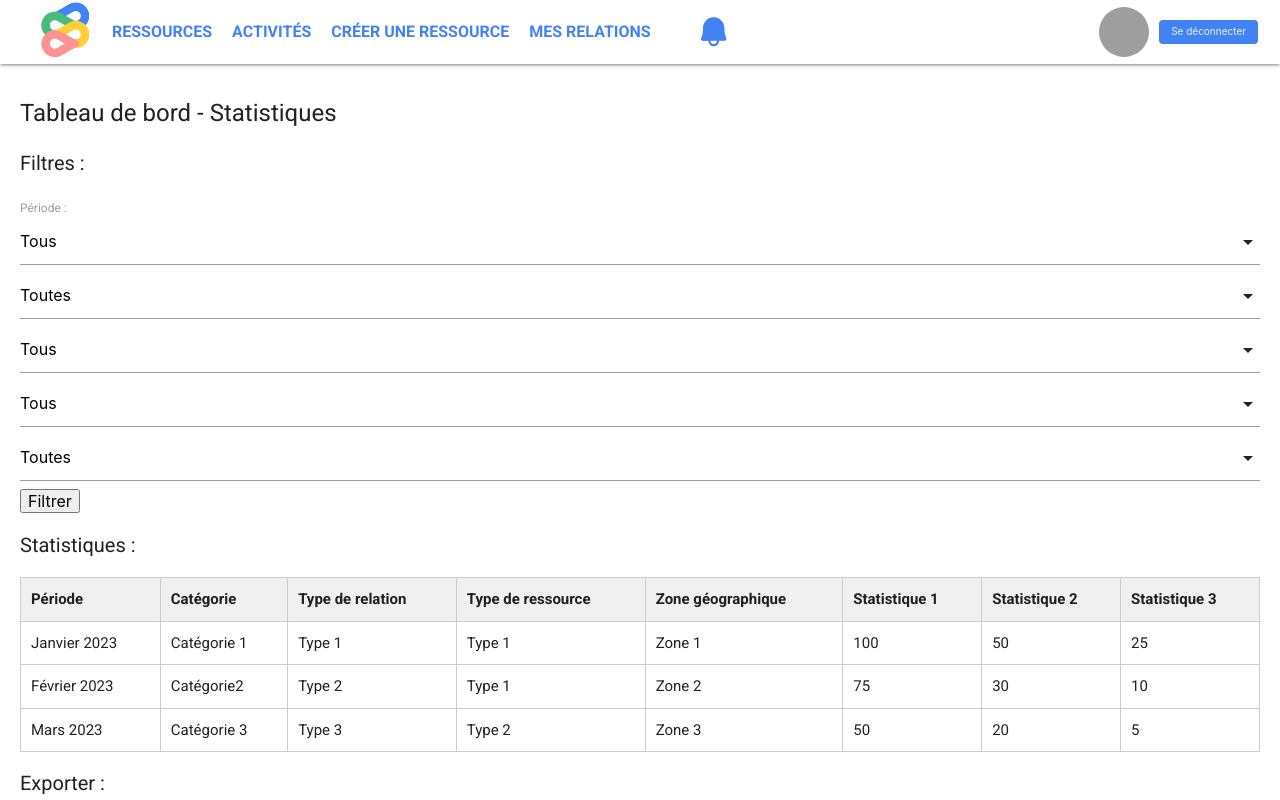
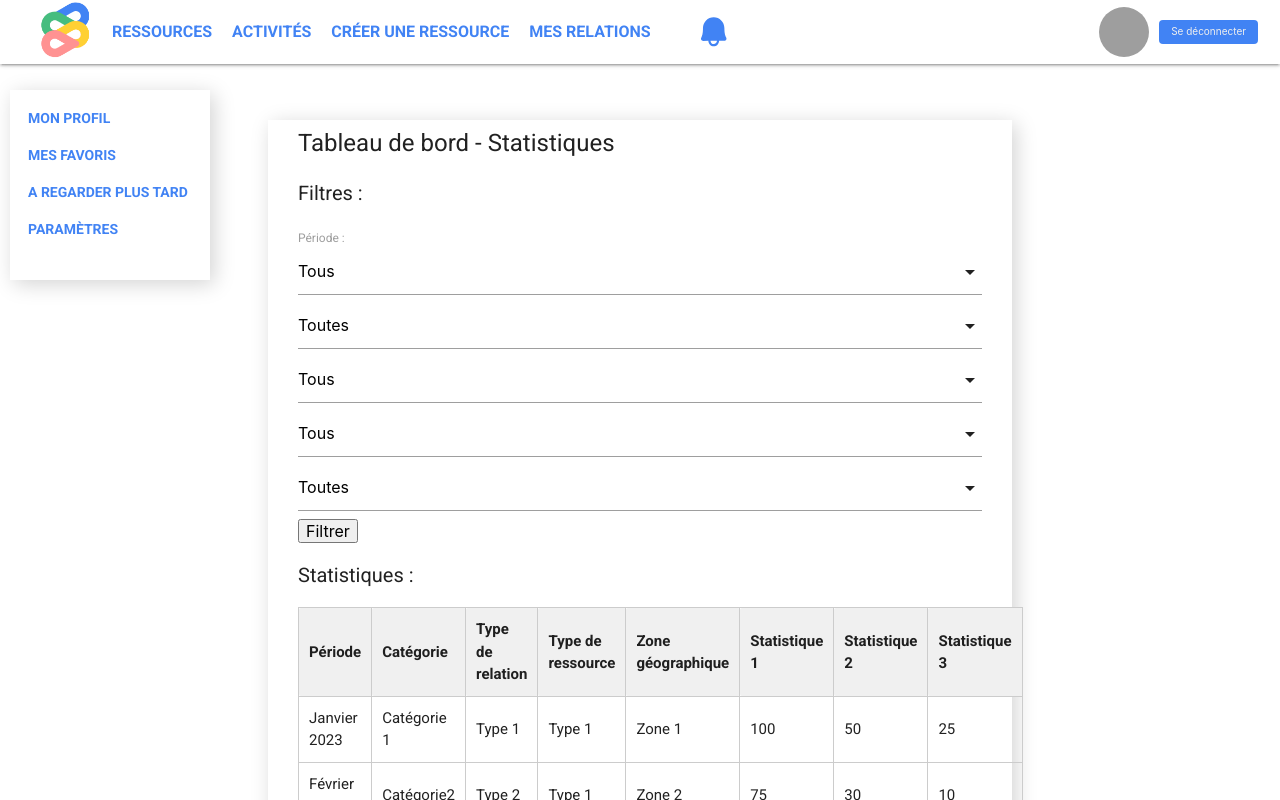
Before and after one commit to Pierrick2/res-rel-web-react, a React (Create React App) app: page /admin-stats in a window 1280 px wide. Shown: the top 800 px of the page. Built offline with nearby package versions, Linux system fonts and the light colour scheme; grey boxes are pictures that could not be loaded; the HTML template or start-up script is replaced by a standard one.

Commit message:
fix affichage scss stats

```diff
--- a/src/styles/AdminStats.scss
+++ b/src/styles/AdminStats.scss
@@ -54,6 +54,11 @@ label, select, button {
     margin-bottom: 10px;
   }
 }
-.side-menu {
-    display: none;
+.admin-stats {
+    margin-top: 200px;
+    box-sizing: border-box;
+    width: 60%;
+    margin: 20px auto;
+    padding: 10px 30px;
+    box-shadow: lightgray 4px 4px 20px;
 }
```
